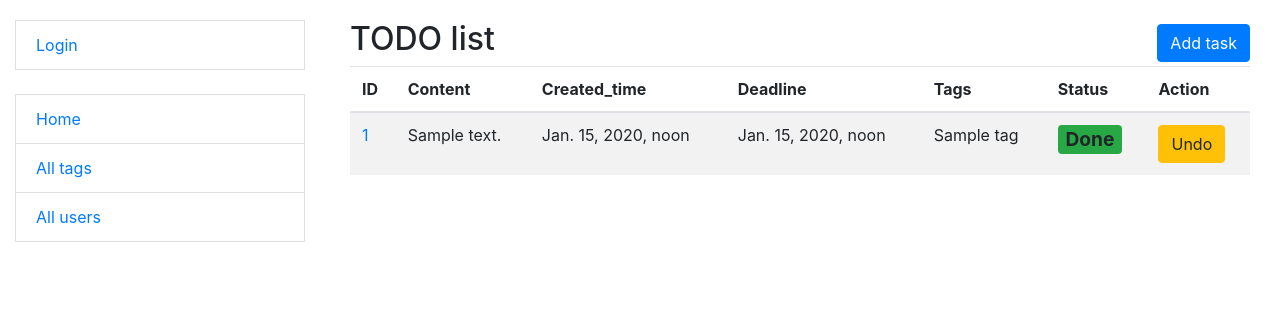
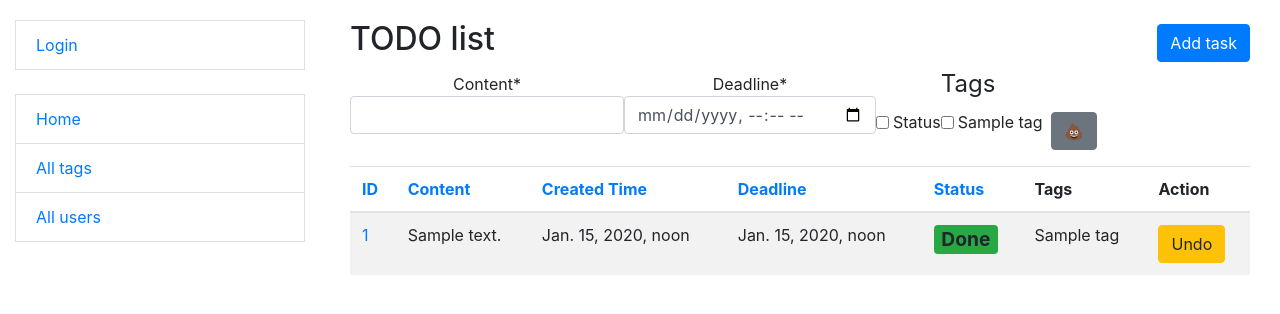
Before and after one commit to dimak20/to_do_list, a Django app: template templates/to_do_management/home2.html in a window 1280 px wide. Shown: the top 314 px of the page. Run offline with Django 5.2, Linux system fonts and the light colour scheme; the template is opened without the code that fills it: values that come from a table or form of the project are taken from there, others are empty; tables that the repository leaves empty hold one stand-in row (values such as "Sample post"); parts of the project's set-up code (start-up, migrations or seed data) failed here and were passed over; some libraries are stand-ins or nearby versions.

Commit message:
Change home page

```diff
--- a/templates/to_do_management/home2.html
+++ b/templates/to_do_management/home2.html
@@ -1,4 +1,5 @@
 {% extends "base.html" %}
+{% load crispy_forms_filters %}
 {% block content %}
 <div class="col-md-12">
             <div class="d-flex justify-content-between align-items-center">
@@ -7,51 +8,59 @@
         Add task
     </a>
 </div>
+  <form method="get" action="" class="form-inline d-flex align-items-end">
+    {{ search_form|crispy }}
+    <input type="submit" value="💩" class="btn btn-secondary ml-2">
+  </form>
   <table class="table table-striped">
     <thead>
     <tr>
-{#                        <th class="border-bottom" scope="col">#}
-{#                    <a href="?sort_by=title&sort_dir={% if current_sort_by == 'title' and current_sort_dir == 'desc' %}asc{% else %}desc{% endif %}">#}
-{#                      Title#}
-{#                      <svg width="18" height="18" viewBox="0 0 24 24" xmlns="http://www.w3.org/2000/svg">#}
-{#                        <path d="M12 19.5L6 13.5H18L12 19.5Z"#}
-{#                              fill="{% if current_sort_by == 'name' and current_sort_dir == 'desc' %}currentColor{% else %}gray{% endif %}"#}
-{#                              class="sorting-alternate-up"></path>#}
-{#                        <path d="M12 4.5L18 10.5H6L12 4.5Z"#}
-{#                              fill="{% if current_sort_by == 'name' and current_sort_dir == 'asc' %}currentColor{% else %}gray{% endif %}"#}
-{#                              class="sorting-alternate-up"></path>#}
-{#                      </svg>#}
-{#                    </a>#}
-{#                  </th>#}
-                        <th>ID</th>
-                        <th>Content</th>
-                        <th>Created_time</th>
-                        <th>Deadline</th>
+      <th>
+        <a href="?sort_by=id&sort_dir={% if current_sort_by == 'id' and current_sort_dir == 'desc' %}asc{% else %}desc{% endif %}">
+          ID
+        </a>
+      </th>
+      <th>
+        <a href="?sort_by=content&sort_dir={% if current_sort_by == 'content' and current_sort_dir == 'desc' %}asc{% else %}desc{% endif %}">
+          Content
+        </a>
+      </th>
+      <th>
+        <a href="?sort_by=created_time&sort_dir={% if current_sort_by == 'created_time' and current_sort_dir == 'desc' %}asc{% else %}desc{% endif %}">
+          Created Time
+        </a>
+      </th>
+      <th>
+        <a href="?sort_by=deadline&sort_dir={% if current_sort_by == 'deadline' and current_sort_dir == 'desc' %}asc{% else %}desc{% endif %}">
+          Deadline
+        </a>
+      </th>
+      <th>
+        <a href="?sort_by=status&sort_dir={% if current_sort_by == 'status' and current_sort_dir == 'desc' %}asc{% else %}desc{% endif %}">
+          Status
+        </a>
+      </th>
       <th>Tags</th>
-                        <th>Status</th>
       <th>Action</th>
     </tr>
     </thead>
     <tbody>
     {% for task in task_list %}
       <tr>
-                        <td><a href="{% url 'management:task-detail' pk=task.id %}" >{{ task.id }}</a></td>
+        <td><a href="{% url 'management:task-detail' pk=task.id %}">{{ task.id }}</a></td>
         <td>{{ task.content }}</td>
         <td>{{ task.created_time }}</td>
         <td>{{ task.deadline }}</td>
         <td>
-                      {{ task.tags.all|join:", " }}
-                    </td>
-                    <td>
-                    {% if task.is_done %}
+          {% if task.status %}
             <span class="badge bg-success" style="font-size: 1.2em;">Done</span>
           {% else %}
             <span class="badge bg-danger" style="font-size: 1.2em;">Not done</span>
           {% endif %}
         </td>
-
+        <td>{{ task.tags.all|join:", " }}</td>
         <td>
-                        {% if task.is_done %}
+          {% if task.status %}
             <a href="{% url 'management:task-change' pk=task.id %}" class="btn btn-warning">Undo</a>
           {% else %}
             <a href="{% url 'management:task-change' pk=task.id %}" class="btn btn-warning">Complete</a>
@@ -60,7 +69,7 @@
       </tr>
     {% empty %}
       <tr>
-                    <td colspan="5">No tasks</td>
+        <td colspan="7">No tasks</td>
       </tr>
     {% endfor %}
     </tbody>
```
Lines whose indentation alone changed are shown as unchanged.
